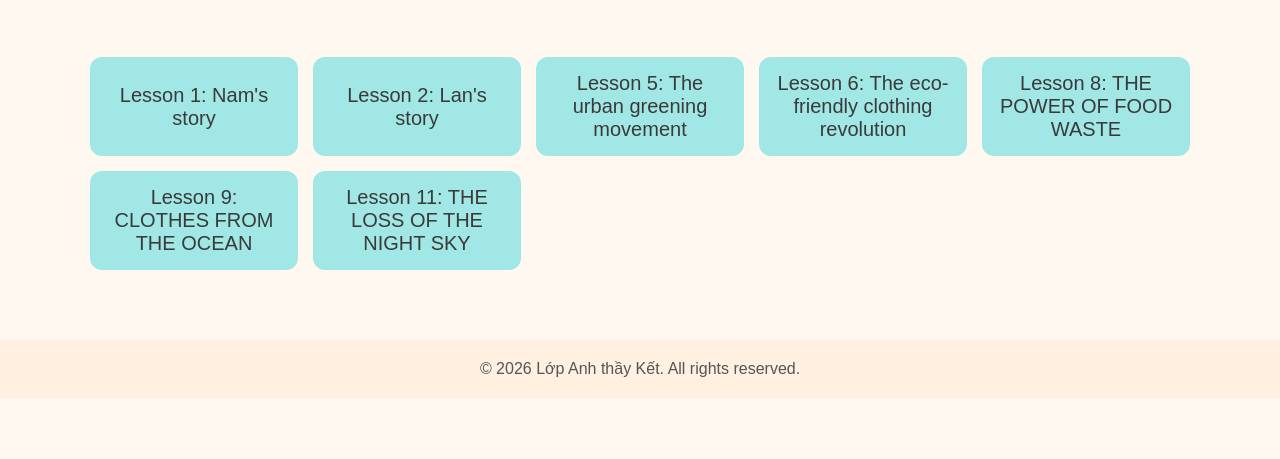
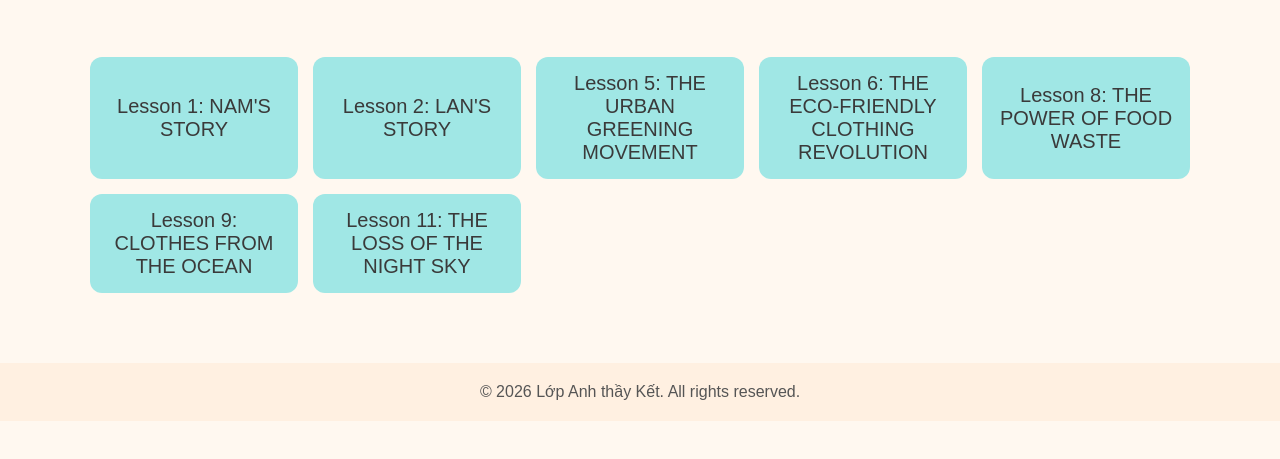
Before and after one commit to ketng91/khoathpt_Docsongngutubaihoc, a plain HTML site: page index.html in a window 1280 px wide. Shown: the part 115-574 px from the top of the page. Drawn offline with Linux system fonts and the light colour scheme.

Commit message:
Add files via upload

```diff
--- a/index.html
+++ b/index.html
@@ -122,10 +122,10 @@
     <!-- Just paste more -->
     <!-- Start -->
 
-<a href="https://ketng91.github.io/Lesson-1-Nams-story/" class="toc-item">Lesson 1: Nam's story</a>
-<a href="https://ketng91.github.io/Lesson2.Lansstory/" class="toc-item">Lesson 2: Lan's story</a>
-<a href="https://ketng91.github.io/THE-URBAN-GREENING-MOVEMENT/" class="toc-item">Lesson 5: The urban greening movement</a>
-<a href="https://ketng91.github.io/THE-ECO-FRIENDLY-CLOTHING-REVOLUTION/" class="toc-item">Lesson 6: The eco-friendly clothing revolution</a>
+<a href="https://ketng91.github.io/Lesson-1-Nams-story/" class="toc-item">Lesson 1: NAM'S STORY</a>
+<a href="https://ketng91.github.io/Lesson2.Lansstory/" class="toc-item">Lesson 2: LAN'S STORY</a>
+<a href="https://ketng91.github.io/THE-URBAN-GREENING-MOVEMENT/" class="toc-item">Lesson 5: THE URBAN GREENING MOVEMENT</a>
+<a href="https://ketng91.github.io/THE-ECO-FRIENDLY-CLOTHING-REVOLUTION/" class="toc-item">Lesson 6: THE ECO-FRIENDLY CLOTHING REVOLUTION</a>
 <a href="https://ketng91.github.io/THE-POWER-OF-FOOD-WASTE/" class="toc-item">Lesson 8: THE POWER OF FOOD WASTE</a>
 <a href="https://ketng91.github.io/CLOTHES-FROM-THE-OCEAN/" class="toc-item">Lesson 9: CLOTHES FROM THE OCEAN</a>
 <a href="https://ketng91.github.io/THE-LOSS-OF-THE-NIGHT-SKY/" class="toc-item">Lesson 11: THE LOSS OF THE NIGHT SKY</a>
```
